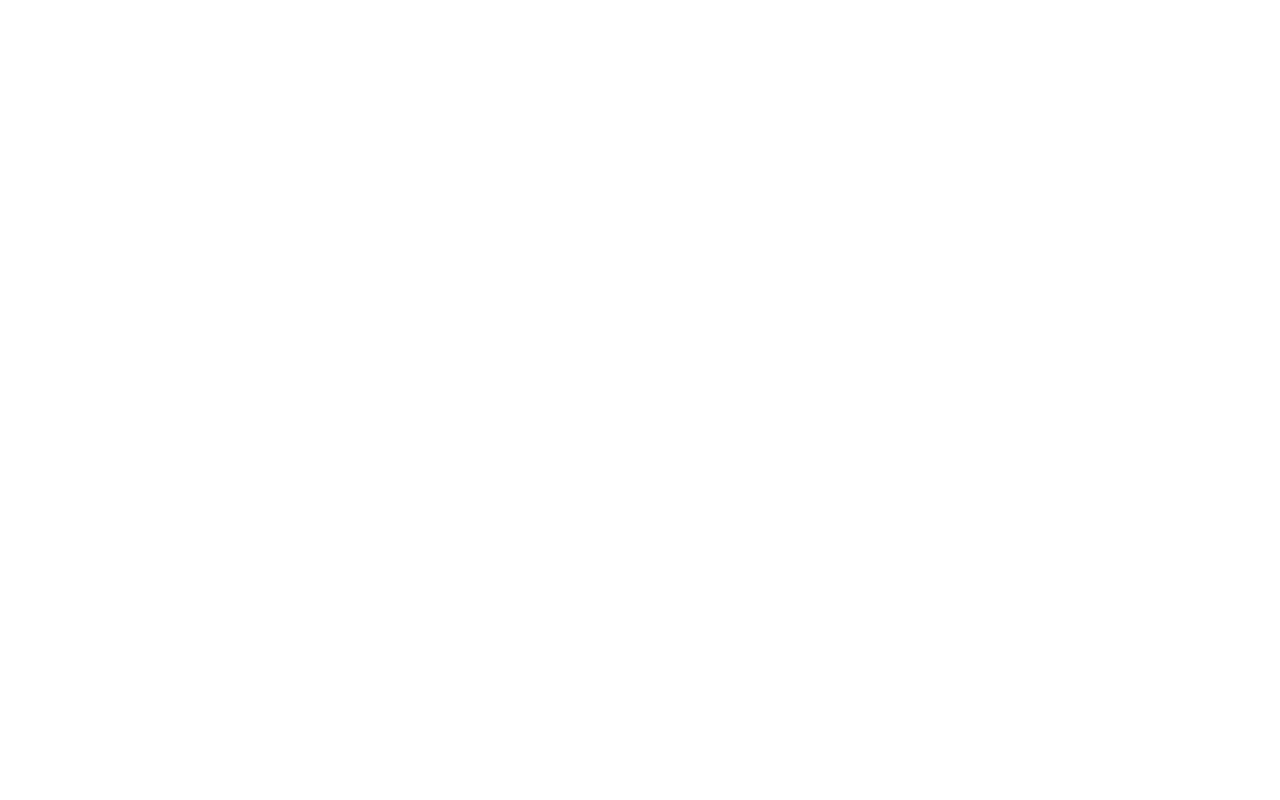
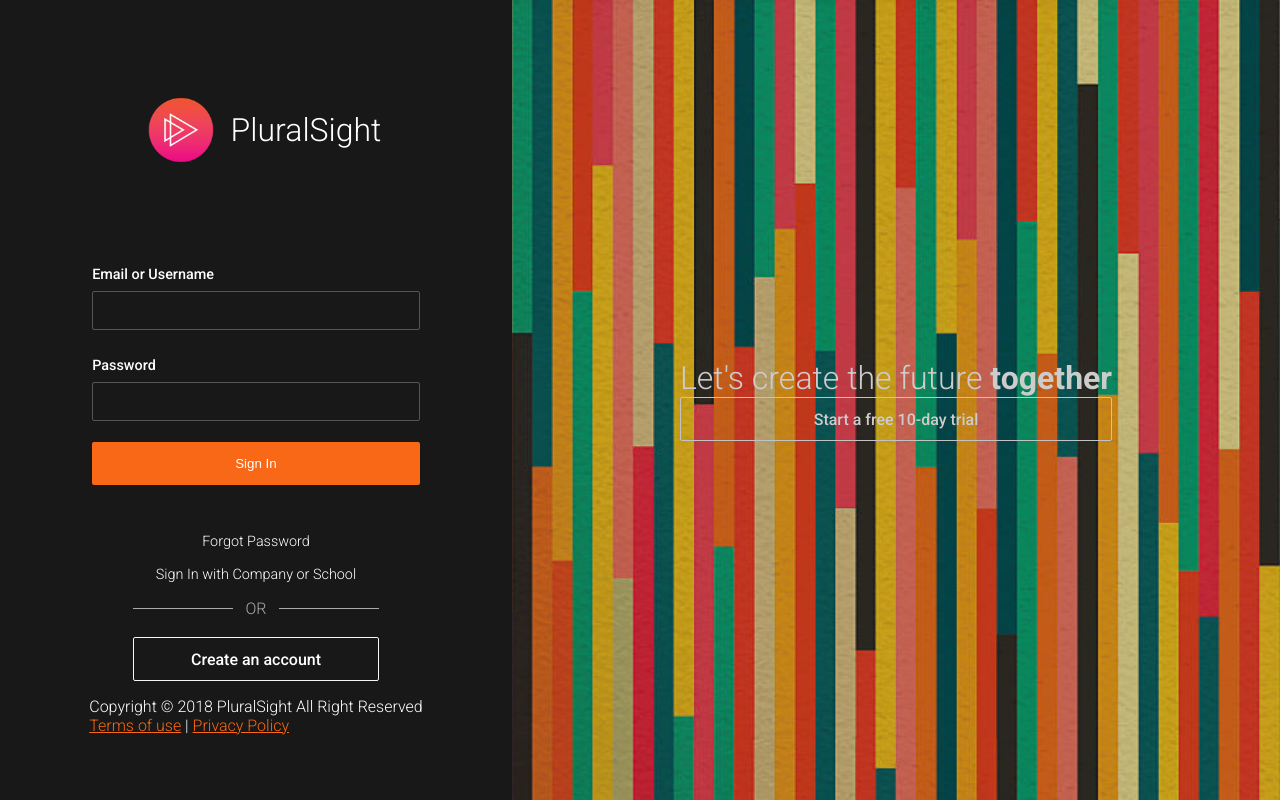
Before and after one commit to HamzatAA/pluralsight, a plain HTML site: page index.html in a window 1280 px wide. Drawn offline with Linux system fonts and the light colour scheme.

Commit message:
commit 2

```diff
--- a/index.html
+++ b/index.html
@@ -3,9 +3,55 @@
 <head>
     <meta charset="UTF-8">
     <meta name="viewport" content="width=device-width, initial-scale=1.0">
-    <title>Document</title>
+    <title>PluralSight Login</title>
+    <link rel="stylesheet" href="style.css">
 </head>
 <body>
+    <div class="wrapper">
+        <div class="left">
+            <div class="sign_in">
+                <div class="logo">
+                    <img src="images/pluralsight-logo-png-icon-free-download.png" alt="Pluralsight logo">
+                    <h1>PluralSight</h1>
+                </div>
+                <form>
+                    <div>
+                        <label>Email or Username</label>
+                        <input type="text" class="text-input">
+                    </div>
+                    <div>
+                        <label>Password</label>
+                        <input type="password" class="text-input">
+                    </div>
+                    <button type="submit" class="primary_btn">Sign In</button>
+                </form>
+                <div class="links">
+                    <a href="#">Forgot Password</a>
+                    <a href="#">Sign In with Company or School</a>
+                </div>
+                <div class="or">
+                    <hr class="bar">
+                    <span>OR</span>
+                    <hr class="bar">
+                </div>
+                <a href="#" class="secondary_btn">Create an account</a>
+            </div>
+            <footer class="main_footer">
+                <p>Copyright &copy; 2018 PluralSight All Right Reserved</p>
+                <div>
+                    <a href="#">Terms of use</a> | <a href="#">Privacy Policy</a>
+                </div>
+            </footer>
+        </div>
+        <div class="right">
+            <div class="showcase">
+                <div class="showcase_content">
+                    <h1>Let's create the future <strong>together</strong></h1>
+                    <a href="#" class="secondary_btn">Start a free 10-day trial</a>
+                </div>
+            </div>
 
+        </div>
+    </div>
 </body>
 </html>
--- a/style.css
+++ b/style.css
@@ -0,0 +1,199 @@
+@import url('https://fonts.googleapis.com/css2?family=Roboto:ital,wght@0,100;0,300;0,400;0,500;0,700;0,900;1,100;1,300;1,400;1,500;1,700;1,900&display=swap');
+
+*{
+    padding: 0;
+    margin: 0;
+    box-sizing: border-box;
+}
+
+body{
+    font-family: 'Roboto', sans-serif;
+    font-weight: 300;
+    background: #181818;
+    color: #fff;
+    overflow: hidden;
+}
+
+h1, h2, h3, h4, h5, h6{
+    font-weight: 300;
+}
+
+
+.wrapper{
+    display: flex;
+    flex-direction: row;
+
+}
+
+
+.left{
+    display: flex;
+    flex-direction: column;
+    flex: 1;
+    align-items: center;
+    height: 100vh;
+    justify-content: center;
+}
+
+.right{
+    flex: 1;
+}
+
+/* SIGN IN */
+
+.sign_in{
+    display: flex;
+    flex-direction: column;
+    justify-content: center;
+    align-items: center;
+    width: 80%;
+    padding-bottom: 1rem;
+}
+
+form{
+    width: 80%;
+    padding-bottom: 3rem;
+}
+
+.logo{
+    margin-bottom: 8vh;
+    display: flex;
+    align-items: center;
+
+}
+
+.logo img{
+    width: 100px;
+}
+
+label{
+    font-size: 0.9rem;
+    line-height: 2rem;
+    font-weight: 500;
+}
+
+input{
+    margin-bottom: 1.3rem;
+    width: 100%;
+    border-radius: 2px;
+    background: #181818;
+    border: 1px solid #555;
+    color: #ccc;
+    padding: 0.5rem 1rem;
+    line-height: 1.3rem;
+}
+
+.sign_in .primary_btn{
+    width: 100%;
+}
+
+.sign_in .secondary_btn, .or, .links{
+    width: 60%;
+}
+
+.sign_in .links a{
+    color: #fff;
+    text-decoration: none;
+    display: block;
+    margin-bottom: 1rem;
+    text-align: center;
+    font-size: .9rem;
+}
+
+.sign_in .or{
+    display: flex;
+    flex-direction: row;
+    margin-bottom: 1.2rem;
+    align-items: center;
+}
+
+.sign_in .or hr{
+    flex: auto;
+    border: none;
+    height: 1px;
+    background: #aaa;
+}
+
+span{
+    color: #aaa;
+    padding: 0 .8rem;
+}
+
+/* SHOWCASE */
+.showcase{
+    background: url(./images/istockphoto-482754236-612x612.jpg) no-repeat center center / cover;
+    filter: brightness(.8);
+    height: 100vh;
+    display: flex;
+    justify-content: center;
+    align-items: center;
+}
+
+.showcase
+
+
+/* FOOTER */
+.main_footer{
+    color: #aaa;
+    text-align: center;
+    font-size: .8rem;
+    max-width: 80%;
+}
+
+.main_footer a{
+    color: #f96816;
+    text-decoration: underline;
+}
+
+/* BUTTONS */
+
+.primary_btn{
+    padding: .7rem 1rem;
+    height: 2.7rem;
+    display: block;
+    border: 0;
+    border-radius: 2px;
+    font-weight: 500;
+    background: #f96816;
+    color: #fff;
+    text-decoration: none;
+    cursor: pointer;
+    text-align: center;
+    transition: all .5s;
+}
+
+.primary_btn:hover{
+    background: #ff7b39;
+}
+
+.secondary_btn{
+    padding: .7rem 1rem;
+    height: 2.7rem;
+    display: block;
+    border: 1px solid #f4f4f4;
+    border-radius: 2px;
+    font-weight: 500;
+    background: none;
+    color: #fff;
+    text-decoration: none;
+    cursor: pointer;
+    text-align: center;
+    transition: all .5s;
+}
+
+.secondary_btn:hover{
+    border-color: #ff7b39;
+    color: #ff7b39;
+}
+
+/* MEDIA QUERIES */
+
+@media (min-width: 1200px) {
+    .left{
+        flex: 4;
+    }
+
+    .right{
+        flex: 6;
+    }
+}
```
Also changed, not shown: images/channels4_profile.jpg (added), images/images.jpg (added), images/istockphoto-482754236-612x612.jpg (added), images/pluralsight-logo-png-icon-free-download.png (added), images/png-clipart-farmington-amazon-com-pluralsight-technology-learning-technology-electronics-text.png (added).
